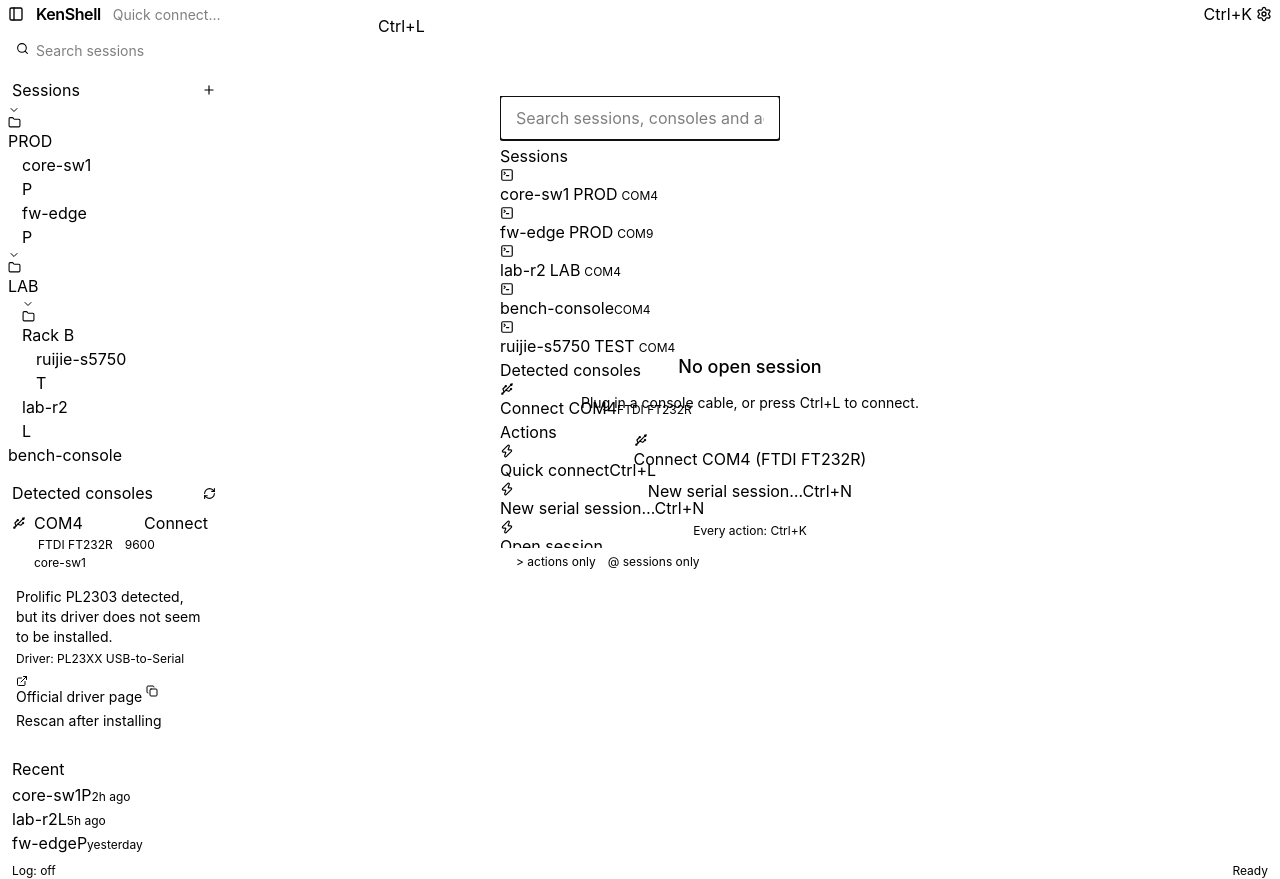
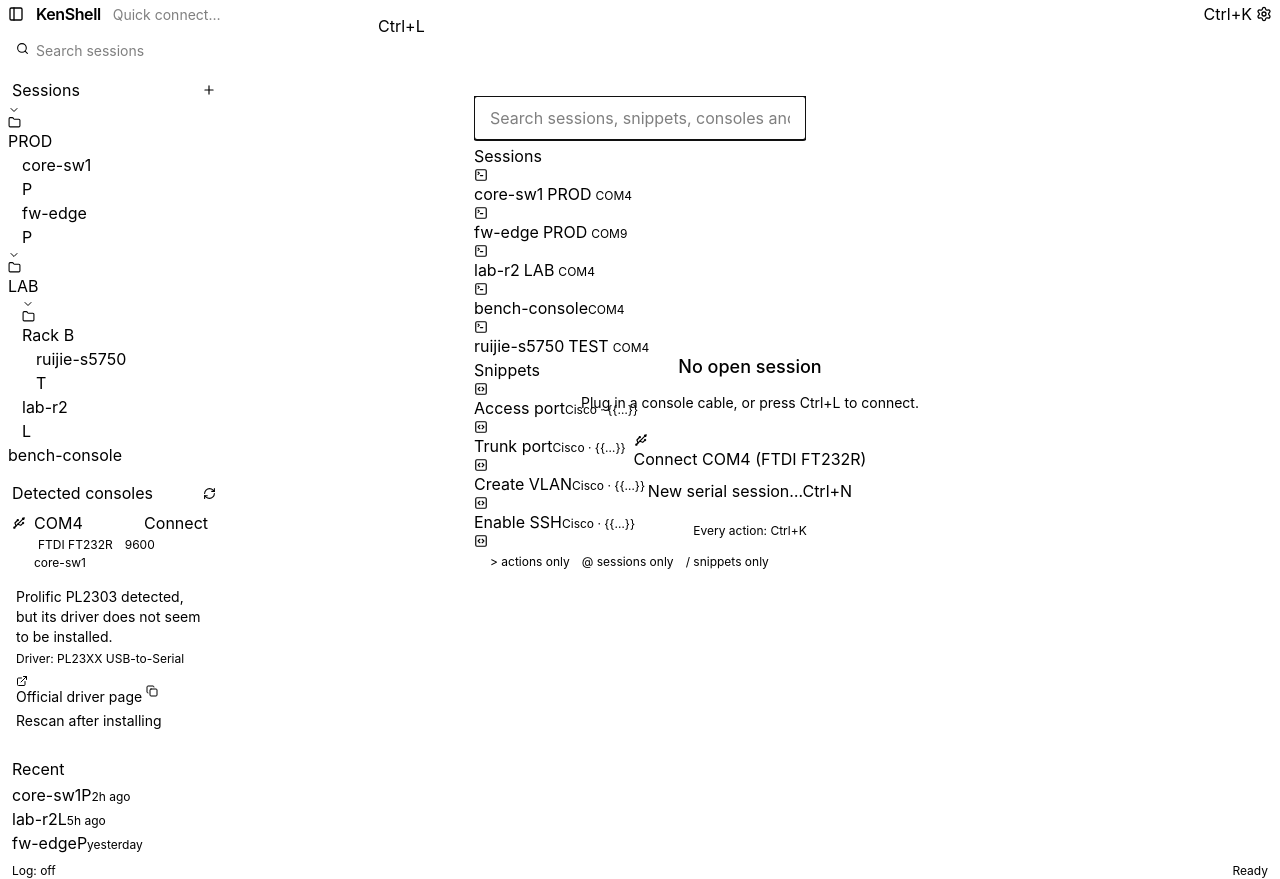
Before and after one commit to omereniskorkusuz/kenshell, a React (Vite) app: page / in a window 1280 px wide. Both pictures are taken after a click on the button "Command palette". Built offline with nearby package versions, Linux system fonts and the light colour scheme.

Commit message:
feat(P3-T17): full command palette with snippets, setting switches and panel actions

```diff
--- a/src/app/actions.ts
+++ b/src/app/actions.ts
@@ -210,6 +210,20 @@ export const ACTIONS: readonly AppAction[] = [
     enabled: inSplit,
     run: () => useTabs.getState().singleView(),
   },
+  ...(
+    [
+      ['notes', 'actions.panelNotes', ['not', 'note']],
+      ['analyzer', 'actions.panelAnalyzer', ['analiz', 'analyzer', 'parser']],
+      ['snippets', 'actions.panelSnippets', ['snippet', 'şablon', 'template']],
+      ['tools', 'actions.panelTools', ['araç', 'tool', 'subnet', 'ping']],
+    ] as const
+  ).map(([tab, title, keywords]): AppAction => ({
+    id: `panel.${tab}`,
+    title,
+    group: 'actions',
+    keywords: [...keywords],
+    run: () => useUi.getState().setSidePanelTab(tab),
+  })),
   {
     id: 'terminal.disablePaging',
     title: 'actions.disablePaging',
--- a/src/i18n/en.json
+++ b/src/i18n/en.json
@@ -64,7 +64,11 @@
     "toggleBroadcast": "Broadcast: add / remove this tab",
     "broadcastAll": "Broadcast to all tabs",
     "stopBroadcast": "Stop broadcast",
-    "disablePaging": "Disable paging (terminal length 0)"
+    "disablePaging": "Disable paging (terminal length 0)",
+    "panelNotes": "Show notes",
+    "panelAnalyzer": "Show analyzer",
+    "panelSnippets": "Show snippets",
+    "panelTools": "Show tools"
   },
   "quick": {
     "label": "Quick connect",
@@ -323,7 +327,7 @@
     "identifyHint": "Runs a read-only show version once in the background; its output never appears in the terminal."
   },
   "palette": {
-    "placeholder": "Search sessions, consoles and actions…",
+    "placeholder": "Search sessions, snippets, consoles and actions…",
     "empty": "No results.",
     "sessions": "Sessions",
     "consoles": "Detected consoles",
@@ -331,7 +335,12 @@
     "settings": "Settings",
     "connectConsole": "Connect {{port}}",
     "prefixActions": "actions only",
-    "prefixSessions": "sessions only"
+    "prefixSessions": "sessions only",
+    "snippets": "Snippets",
+    "prefixSnippets": "snippets only",
+    "on": "On",
+    "off": "Off",
+    "toggled": "{{name}}: {{state}}"
   },
   "panel": {
     "label": "Side panel",
--- a/src/i18n/tr.json
+++ b/src/i18n/tr.json
@@ -64,7 +64,11 @@
     "toggleBroadcast": "Broadcast: bu sekmeyi ekle / çıkar",
     "broadcastAll": "Tüm sekmelere broadcast",
     "stopBroadcast": "Broadcast'i durdur",
-    "disablePaging": "Sayfalamayı kapat (terminal length 0)"
+    "disablePaging": "Sayfalamayı kapat (terminal length 0)",
+    "panelNotes": "Notları göster",
+    "panelAnalyzer": "Analizi göster",
+    "panelSnippets": "Snippet'leri göster",
+    "panelTools": "Araçları göster"
   },
   "quick": {
     "label": "Hızlı bağlan",
@@ -323,7 +327,7 @@
     "identifyHint": "Arka planda bir kez salt-okunur show version çalıştırır; çıktısı terminalde görünmez."
   },
   "palette": {
-    "placeholder": "Oturum, konsol ve eylem ara…",
+    "placeholder": "Oturum, snippet, konsol ve eylem ara…",
     "empty": "Sonuç yok.",
     "sessions": "Oturumlar",
     "consoles": "Algılanan konsollar",
@@ -331,7 +335,12 @@
     "settings": "Ayarlar",
     "connectConsole": "{{port}} bağlan",
     "prefixActions": "yalnız eylemler",
-    "prefixSessions": "yalnız oturumlar"
+    "prefixSessions": "yalnız oturumlar",
+    "snippets": "Snippet'ler",
+    "prefixSnippets": "yalnız snippet'ler",
+    "on": "Açık",
+    "off": "Kapalı",
+    "toggled": "{{name}}: {{state}}"
   },
   "panel": {
     "label": "Yan panel",
--- a/src/lib/paletteQuery.ts
+++ b/src/lib/paletteQuery.ts
@@ -1,5 +1,8 @@
-/** Command palette query prefixes: ">" = actions only, "@" = sessions only. */
-export type PaletteMode = 'all' | 'actions' | 'sessions' | 'consoles';
+/**
+ * Command palette query prefixes: ">" = actions only, "@" = sessions only,
+ * "/" = snippets only (P3-T17).
+ */
+export type PaletteMode = 'all' | 'actions' | 'sessions' | 'consoles' | 'snippets';
 
 export function parsePaletteQuery(
   query: string,
@@ -8,5 +11,22 @@ export function parsePaletteQuery(
   const q = query.trimStart();
   if (q.startsWith('>')) return { mode: 'actions', search: q.slice(1).trim() };
   if (q.startsWith('@')) return { mode: 'sessions', search: q.slice(1).trim() };
+  if (q.startsWith('/')) return { mode: 'snippets', search: q.slice(1).trim() };
   return { mode: scope === 'consoles' ? 'consoles' : 'all', search: q.trim() };
 }
+
+/** Boolean settings the palette can switch (P3-T17), with their label keys. */
+export const PALETTE_TOGGLES = [
+  ['terminal.highlight', 'settings.highlight'],
+  ['terminal.autocomplete', 'settings.autocomplete'],
+  ['terminal.autoMore', 'settings.autoMore'],
+  ['terminal.timestamps', 'settings.lineTimestamps'],
+  ['terminal.copyOnSelect', 'settings.copyOnSelect'],
+  ['terminal.rightClickPaste', 'settings.rightClickPaste'],
+  ['terminal.cursorBlink', 'settings.cursorBlink'],
+  ['device.identify', 'settings.identify'],
+  ['log.enabled', 'settings.logEnabled'],
+  ['console.hotplugToast', 'settings.hotplugToast'],
+  ['console.autoReconnect', 'settings.autoReconnect'],
+  ['connection.autoReconnect', 'settings.netAutoReconnect'],
+] as const;
--- a/src/lib/snippets.ts
+++ b/src/lib/snippets.ts
@@ -5,6 +5,16 @@
 import starter from '../data/snippets.json';
 import type { Snippet } from './ipc';
 
+/** Vendor families (brand names, not translated). */
+export const VENDOR_FAMILIES: [string, string][] = [
+  ['cisco', 'Cisco'],
+  ['ruijie', 'Ruijie'],
+  ['juniper', 'Juniper'],
+  ['alcatel', 'Alcatel-Lucent'],
+  ['aruba', 'Aruba / HPE'],
+  ['huawei', 'Huawei'],
+  ['fortinet', 'Fortinet'],
+];
 /** A snippet as listed: the user's (`id` = number) or a read-only starter one. */
 export interface SnippetItem {
   key: string;
--- a/src/palette/CommandPalette.tsx
+++ b/src/palette/CommandPalette.tsx
@@ -1,11 +1,20 @@
 /**
- * Command palette (Ctrl/Cmd+K, lazy chunk). Groups: Sessions, Detected consoles, Actions,
- * Settings. Prefix ">" = actions only, "@" = sessions only.
+ * Command palette (Ctrl/Cmd+K, lazy chunk). Groups: Sessions, Snippets, Detected consoles,
+ * Actions, Settings (actions + on/off switches). Prefix ">" = actions only, "@" = sessions
+ * only, "/" = snippets only. A snippet with {{variables}} opens its fill-in form.
  */
 import { Command, defaultFilter } from 'cmdk';
 import { useEffect, useMemo, useRef, useState } from 'react';
 import { createPortal } from 'react-dom';
-import { Settings2, SquareTerminal, Usb, Zap } from 'lucide-react';
+import {
+  Settings2,
+  SquareCode,
+  SquareTerminal,
+  ToggleLeft,
+  ToggleRight,
+  Usb,
+  Zap,
+} from 'lucide-react';
 import { useT } from '../i18n';
 import { isMac } from '../lib/ipc';
 import { formatChord } from '../lib/shortcuts';
@@ -15,7 +24,17 @@ import { chipLabel, useConsoles } from '../stores/consoles';
 import { useLibrary } from '../stores/library';
 import { useTabs } from '../stores/tabs';
 import { useUi } from '../stores/ui';
-import { parsePaletteQuery } from '../lib/paletteQuery';
+import { PALETTE_TOGGLES, parsePaletteQuery } from '../lib/paletteQuery';
+import {
+  VENDOR_FAMILIES,
+  snippetPayload,
+  snippetVariables,
+  STARTER,
+  toItem,
+  type SnippetItem,
+} from '../lib/snippets';
+import { useSettings } from '../stores/settings';
+import { useSnippets } from '../stores/snippets';
 
 export default function CommandPalette() {
   const t = useT();
@@ -25,6 +44,11 @@ export default function CommandPalette() {
   const sessions = useLibrary((s) => s.sessions);
   const folders = useLibrary((s) => s.folders);
   const ports = useConsoles((s) => s.snapshot.ports);
+  const userSnippets = useSnippets((s) => s.list);
+  const snippetsLoaded = useSnippets((s) => s.loaded);
+  const settings = useSettings((s) => s.values);
+  const activeTab = useTabs((s) => s.tabs.find((x) => x.key === s.activeKey));
+  const family = activeTab?.device.vendor?.family ?? null;
   const mac = isMac();
   const [opener] = useState(() => document.activeElement as HTMLElement | null);
   const inputRef = useRef<HTMLInputElement>(null);
@@ -60,10 +84,34 @@ export default function CommandPalette() {
     [sessions],
   );
 
+  useEffect(() => {
+    if (!snippetsLoaded) void useSnippets.getState().load();
+  }, [snippetsLoaded]);
+
+  // The active device's vendor first, then vendor-neutral, then the rest.
+  const snippets = useMemo(() => {
+    const rank = (s: SnippetItem) => (s.vendor === family ? 0 : s.vendor === null ? 1 : 2);
+    return [...userSnippets.map(toItem), ...STARTER].sort((a, b) => rank(a) - rank(b));
+  }, [userSnippets, family]);
+
+  const sendSnippet = (s: SnippetItem) => {
+    const tab = useTabs.getState().tabs.find((x) => x.key === useTabs.getState().activeKey);
+    if (!tab || tab.state !== 'connected') {
+      useUi.getState().flash(t('snippets.connectFirst'));
+      return;
+    }
+    if (snippetVariables(s.body).length > 0) {
+      useUi.getState().openSnippetFill(s.key);
+      return;
+    }
+    useTabs.getState().pasteInput(tab.key, snippetPayload(s.body));
+  };
+
   const actions = ACTIONS.filter((a) => !a.hidden && isEnabled(a));
   const showSessions = mode === 'all' || mode === 'sessions';
   const showConsoles = mode === 'all' || mode === 'consoles';
   const showActions = mode === 'all' || mode === 'actions';
+  const showSnippets = mode === 'all' || mode === 'snippets';
 
   return createPortal(
     <div
@@ -123,6 +171,31 @@ export default function CommandPalette() {
             </Command.Group>
           )}
 
+          {showSnippets && snippets.length > 0 && (
+            <Command.Group heading={t('palette.snippets')}>
+              {snippets.map((s) => (
+                <Command.Item
+                  key={s.key}
+                  value={`${s.name}\u2063${s.key}`}
+                  // Not the body: fuzzy matching over long text matches nearly any query.
+                  keywords={[s.folder, s.vendor ?? '', 'snippet', ...snippetVariables(s.body)]}
+                  onSelect={() => run(() => sendSnippet(s))}
+                >
+                  <SquareCode size={14} className="shrink-0 text-muted" aria-hidden />
+                  <span className="min-w-0 flex-1 truncate">{s.name}</span>
+                  <span className="truncate text-xs text-muted">
+                    {[
+                      ...new Set([s.folder, VENDOR_FAMILIES.find(([id]) => id === s.vendor)?.[1]]),
+                      snippetVariables(s.body).length > 0 ? '{{…}}' : null,
+                    ]
+                      .filter(Boolean)
+                      .join(' · ')}
+                  </span>
+                </Command.Item>
+              ))}
+            </Command.Group>
+          )}
+
           {showConsoles && ports.length > 0 && (
             <Command.Group heading={t('palette.consoles')}>
               {ports.map((p) => (
@@ -175,6 +248,38 @@ export default function CommandPalette() {
                       {a.shortcut && <span className="kbd">{formatChord(a.shortcut, mac)}</span>}
                     </Command.Item>
                   ))}
+                {PALETTE_TOGGLES.map(([key, title]) => {
+                  const on = settings[key];
+                  const Icon = on ? ToggleRight : ToggleLeft;
+                  return (
+                    <Command.Item
+                      key={key}
+                      value={`${t(title)}\u2063${key}`}
+                      keywords={[key, 'toggle', 'aç', 'kapat', 'on', 'off']}
+                      onSelect={() =>
+                        run(() => {
+                          useSettings.getState().set(key, !on);
+                          useUi.getState().flash(
+                            t('palette.toggled', {
+                              name: t(title),
+                              state: t(on ? 'palette.off' : 'palette.on'),
+                            }),
+                          );
+                        })
+                      }
+                    >
+                      <Icon
+                        size={14}
+                        className={`shrink-0 ${on ? 'text-success' : 'text-muted'}`}
+                        aria-hidden
+                      />
+                      <span className="min-w-0 flex-1 truncate">{t(title)}</span>
+                      <span className="text-xs text-muted">
+                        {t(on ? 'palette.on' : 'palette.off')}
+                      </span>
+                    </Command.Item>
+                  );
+                })}
               </Command.Group>
             </>
           )}
@@ -186,6 +291,9 @@ export default function CommandPalette() {
           <span>
             <span className="kbd">@</span> {t('palette.prefixSessions')}
           </span>
+          <span>
+            <span className="kbd">/</span> {t('palette.prefixSnippets')}
+          </span>
         </div>
       </Command>
     </div>,
--- a/src/stores/ui.ts
+++ b/src/stores/ui.ts
@@ -34,6 +34,10 @@ interface UiState {
   sidePanelTab: SidePanelTab;
   /** Text to start a new note with (terminal "Add note"); the notes panel takes it. */
   noteDraft: string | null;
+  /** Snippet (item key) whose fill-in form the snippets panel opens (palette, P3-T17). */
+  snippetFill: string | null;
+  openSnippetFill(key: string): void;
+  takeSnippetFill(): string | null;
   startNote(text: string): void;
   takeNoteDraft(): string | null;
   statusMessage: { id: number; text: string } | null;
@@ -76,6 +80,7 @@ export const useUi = create<UiState>()((set, get) => ({
   sidePanelOpen: false,
   sidePanelTab: 'notes',
   noteDraft: null,
+  snippetFill: null,
   statusMessage: null,
   announcement: null,
   quickConnectFocus: 0,
@@ -93,6 +98,13 @@ export const useUi = create<UiState>()((set, get) => ({
   closeEditor: () => set({ editor: null }),
   toggleSidePanel: (open) => set({ sidePanelOpen: open ?? !get().sidePanelOpen }),
   setSidePanelTab: (tab) => set({ sidePanelTab: tab, sidePanelOpen: true }),
+  openSnippetFill: (key) =>
+    set({ snippetFill: key, sidePanelTab: 'snippets', sidePanelOpen: true }),
+  takeSnippetFill() {
+    const k = get().snippetFill;
+    if (k !== null) set({ snippetFill: null });
+    return k;
+  },
   startNote: (text) => set({ noteDraft: text, sidePanelTab: 'notes', sidePanelOpen: true }),
   takeNoteDraft() {
     const d = get().noteDraft;
```
Also changed, not shown: src/components/SnippetsPanel.tsx (+13 -12 lines), 1 other file (tests, documents, lock files or other folders).
